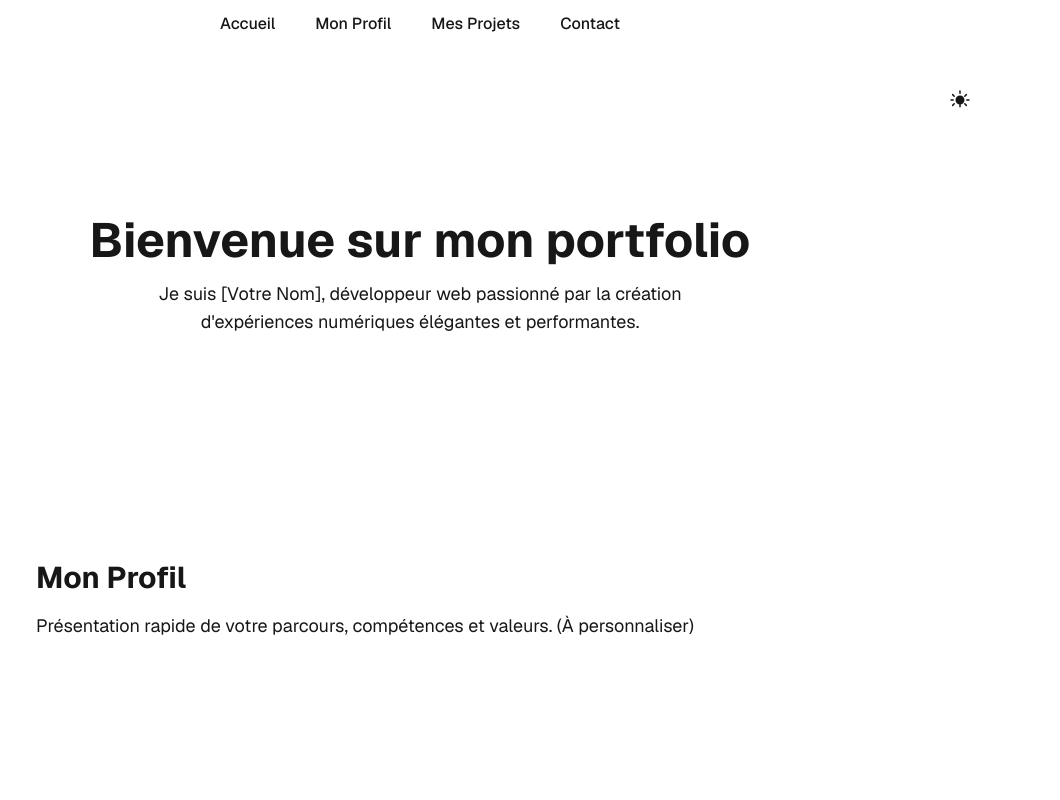
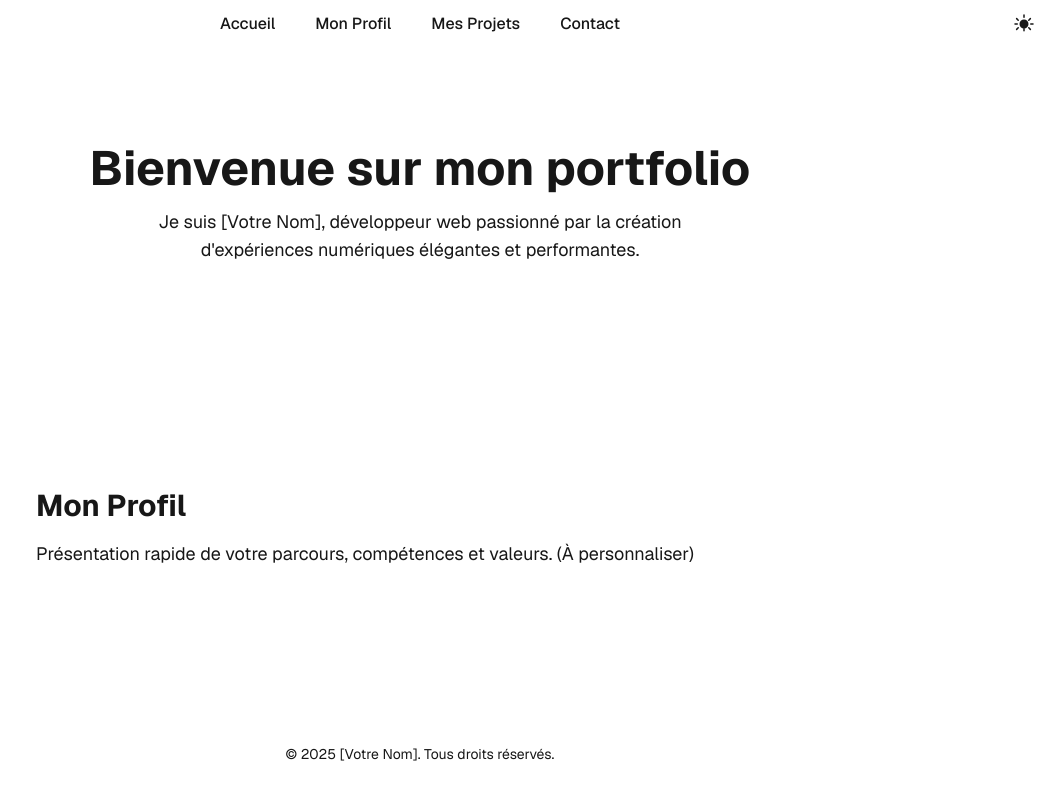
Before and after one commit to tdocarmo/portfolio, a Next.js app: page / in a window 1280 px wide. Shown: the top 800 px of the page, without its empty margins (220-1280 px from the left). Built offline with nearby package versions, Linux system fonts and the light colour scheme.

Commit message:
feat: integrate Navbar and ThemeSwitcher components into layout and home page

```diff
--- a/src/app/layout.tsx
+++ b/src/app/layout.tsx
@@ -29,13 +29,13 @@ export default function RootLayout({
       <body
         className={`${geistSans.variable} ${geistMono.variable} antialiased`}
       >
-        <Navbar />
         <ThemeProvider
           attribute="class"
           defaultTheme="system"
           enableSystem
           disableTransitionOnChange
         >
+          <Navbar />
           {children}
         </ThemeProvider>
       </body>
--- a/src/app/page.tsx
+++ b/src/app/page.tsx
@@ -6,9 +6,6 @@ export default function Home() {
     <div className="grid grid-rows-[auto_1fr_auto] items-center justify-items-center min-h-screen p-8 pb-20 gap-16 sm:p-20 font-[family-name:var(--font-geist-sans)]">
       {/* Accueil */}
       <section id="accueil" className="w-full flex flex-col items-center gap-8 scroll-mt-24">
-        <header className="w-full flex justify-end">
-          <ThemeSwitcher />
-        </header>
         {/* Section d'accueil épurée pour portfolio moderne */}
         <div className="flex flex-col items-center justify-center py-16">
           <h1 className="text-4xl sm:text-5xl font-bold mb-4 text-center">Bienvenue sur mon portfolio</h1>
--- a/src/components/Navbar.tsx
+++ b/src/components/Navbar.tsx
@@ -2,6 +2,7 @@
 
 import Link from "next/link";
 import { useState } from "react";
+import { ThemeSwitcher } from "./ThemeSwitcher";
 
 const navItems = [
   { label: "Accueil", id: "accueil" },
@@ -37,6 +38,7 @@ export function Navbar() {
           ))}
         </ul>
         <div className="flex items-center gap-2 md:absolute md:right-4 md:top-1/2 md:-translate-y-1/2">
+          <ThemeSwitcher />
           {/* Burger menu for mobile */}
           <button
             className="md:hidden p-2 rounded hover:bg-gray-200 dark:hover:bg-gray-700"
```
